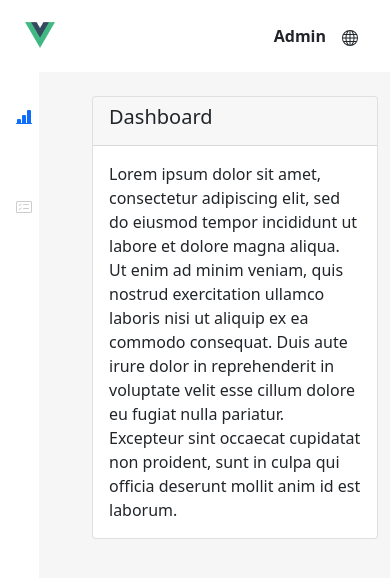
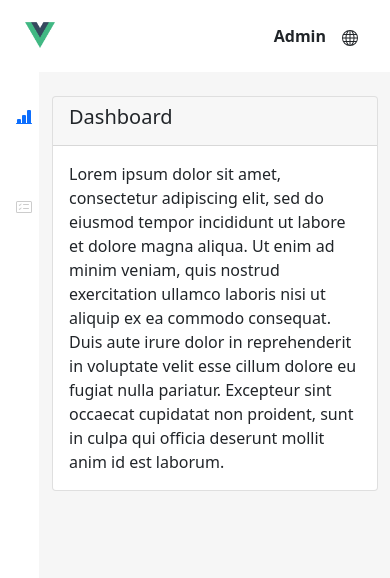
Before and after one commit to kevinO42/monster-vue-project, a Vue app: page / in a window 390 px wide. Shown: the top 578 px of the page. Built offline with nearby package versions, Linux system fonts and the light colour scheme.

Commit message:
Fix mobile view for Users table

```diff
--- a/src/assets/css/style.css
+++ b/src/assets/css/style.css
@@ -49,3 +49,10 @@
     padding-top: 6rem;
     padding-left: 5rem;
   }
+
+  @media only screen and (max-width: 767px) {
+    .main {
+      padding-top: 6rem;
+      padding-left: 2.5rem;
+    }
+  }
--- a/src/views/User.vue
+++ b/src/views/User.vue
@@ -14,7 +14,7 @@
           </div>
         </div>
       </div>
-      <div class="card-body">
+      <div class="card-body overflow-auto">
         <BaseTable :headers="headers" :entries="entries" :sortable="sortable" />
       </div>
     </div>
```
